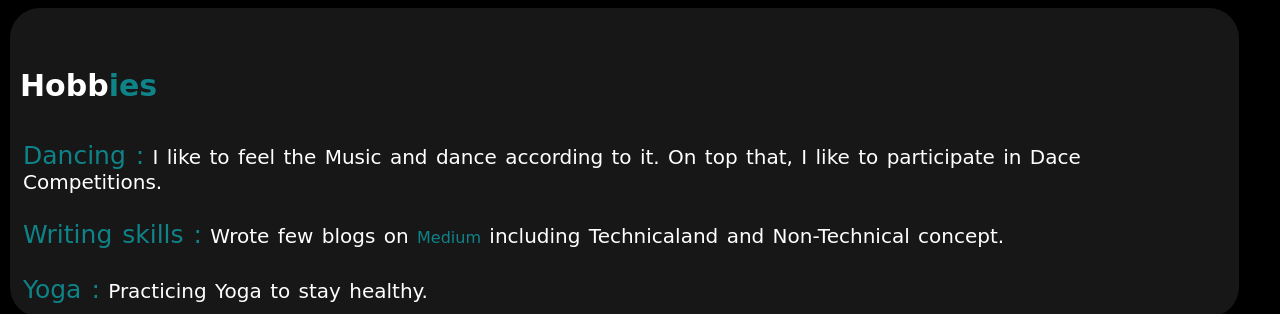
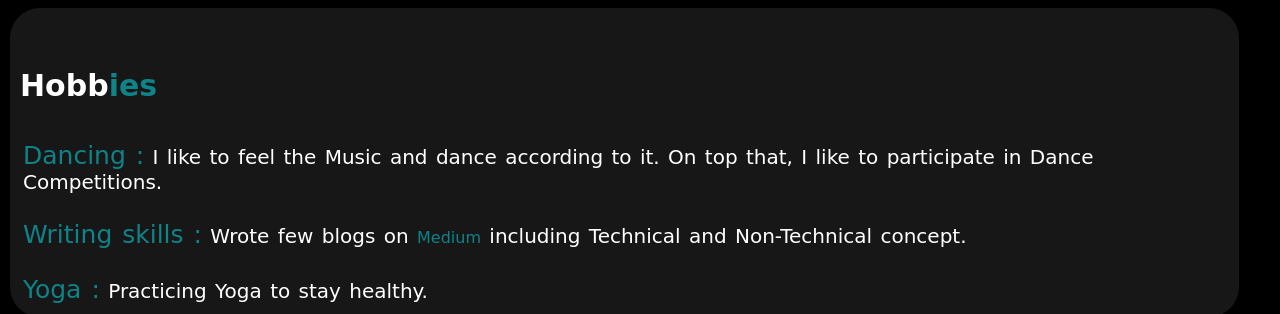
Before and after one commit to intrepidvenki/Venkiportfolio, a plain HTML site: page index.html in a window 1280 px wide. Shown: the part 1620-1934 px from the top of the page. Drawn offline with nearby package versions, Linux system fonts and the light colour scheme; a web font is replaced by a local one.

Commit message:
Update index.html

```diff
--- a/index.html
+++ b/index.html
@@ -74,8 +74,8 @@
         </div>
         <div class="my1">
             <h5 class="head2">Hobb<span class="color">ies</span></h5>
-            <p class="para"><span class="heading">Dancing :</span> I like to feel the Music and dance according to it. On top that, I like to participate in Dace Competitions.</p>
-            <p class="para"><span class="heading">Writing skills :</span> Wrote few blogs on <a href="https://medium.com/@venkatesh.gowda0119" class="color">Medium</a> including Technicaland and Non-Technical concept.</p>
+            <p class="para"><span class="heading">Dancing :</span> I like to feel the Music and dance according to it. On top that, I like to participate in Dance Competitions.</p>
+            <p class="para"><span class="heading">Writing skills :</span> Wrote few blogs on <a href="https://medium.com/@venkatesh.gowda0119" class="color">Medium</a> including Technical and Non-Technical concept.</p>
             <p class="para"><span class="heading">Yoga :</span> Practicing  Yoga to stay healthy.</p>
         </div>
     </section>
```
